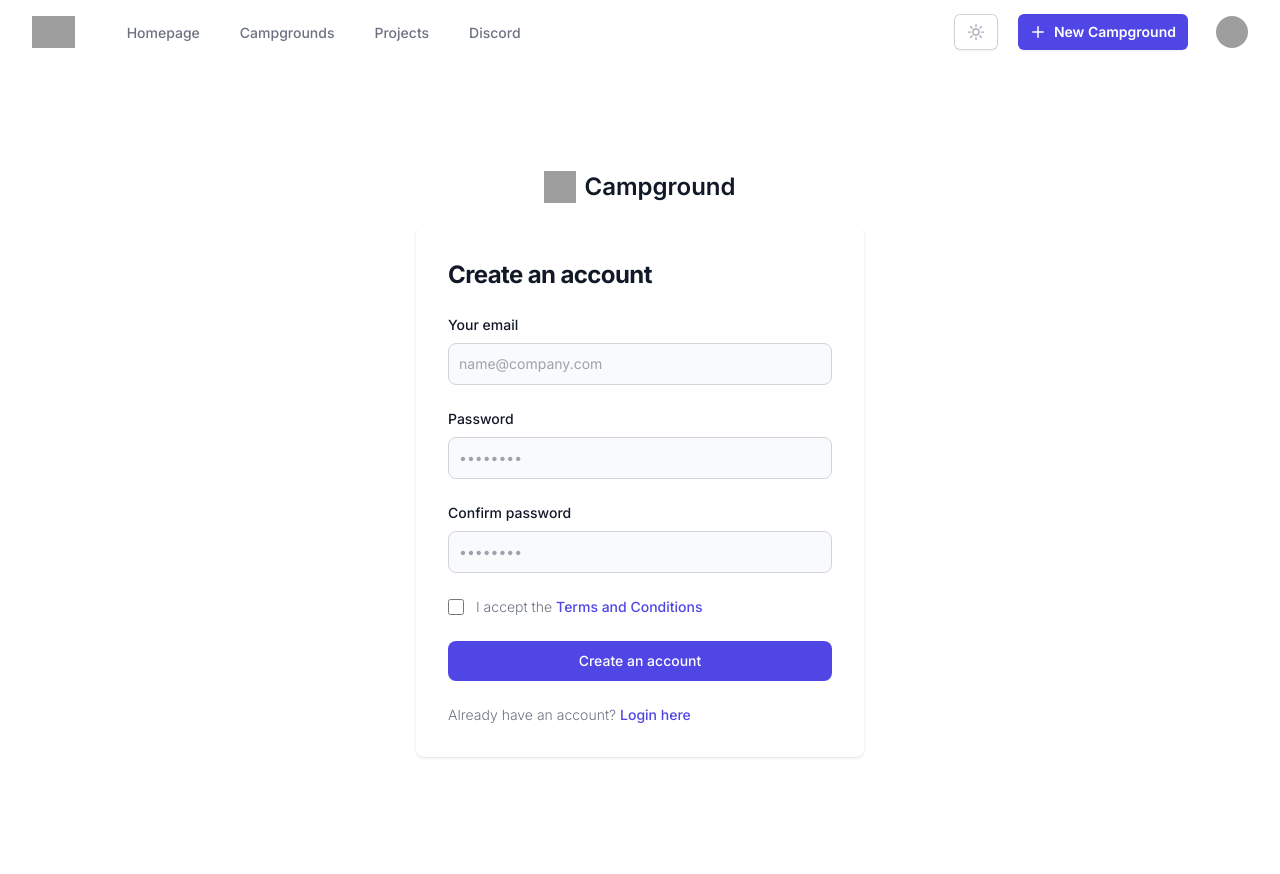
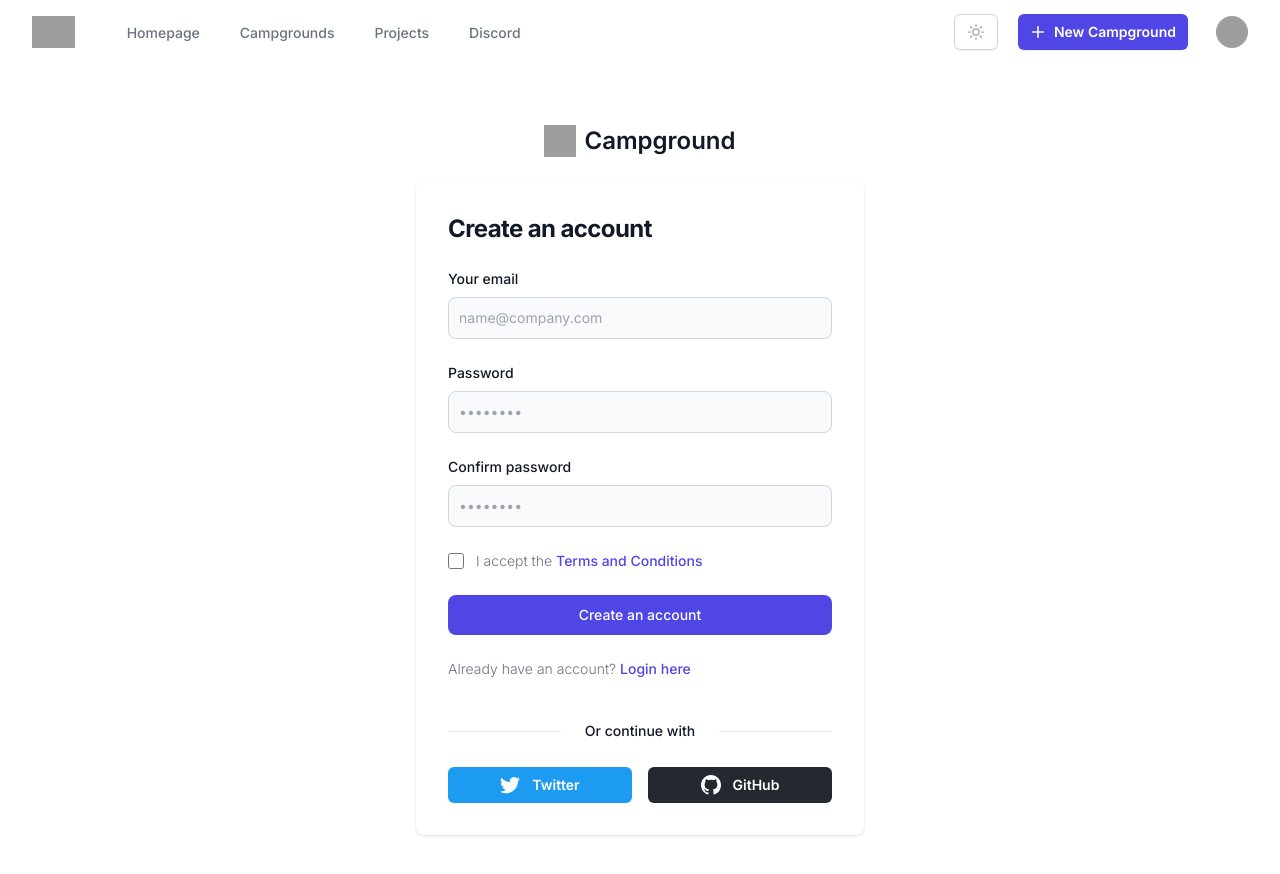
Before and after one commit to Rico-Reschke/nextjs-tailwind-react-typescript, a Next.js app: page /register in a window 1280 px wide. Shown: the top 874 px of the page. Built offline with nearby package versions, Linux system fonts and the light colour scheme; grey boxes are pictures that could not be loaded.

Commit message:
build 0.0.6

```diff
--- a/src/app/login/page.tsx
+++ b/src/app/login/page.tsx
@@ -1,4 +1,3 @@
-/* eslint-disable @next/next/no-img-element */
 "use client";
 
 import React from "react";
@@ -11,7 +10,7 @@
   return (
     <>
       <Navbar />
-      <div className="flex min-h-full flex-1 flex-col justify-center py-12 sm:px-6 lg:px-8">
+      <div className="flex min-h-full flex-1 flex-col justify-center py-12 sm:px-6 lg:px-8 md:h-screen">
         <div className="flex justify-center self-center">
           <a
             href="#"
@@ -45,10 +44,11 @@
                   <input
                     id="email"
                     name="email"
+                    placeholder="name@company.com"
                     type="email"
                     autoComplete="email"
                     required
-                    className="block w-full rounded-md border-0 py-1.5 text-gray-900 shadow-sm ring-1 ring-inset ring-gray-300 placeholder:text-gray-400 focus:ring-2 focus:ring-inset focus:ring-indigo-600 sm:text-sm sm:leading-6"
+                    className="focus:ring-primary-600 focus:border-primary-600 block w-full rounded-lg border border-gray-300 bg-gray-50 p-2.5 text-gray-900 sm:text-sm"
                   />
                 </div>
               </div>
@@ -65,9 +65,10 @@
                     id="password"
                     name="password"
                     type="password"
+                    placeholder="••••••••"
                     autoComplete="current-password"
                     required
-                    className="block w-full rounded-md border-0 py-1.5 text-gray-900 shadow-sm ring-1 ring-inset ring-gray-300 placeholder:text-gray-400 focus:ring-2 focus:ring-inset focus:ring-indigo-600 sm:text-sm sm:leading-6"
+                    className="focus:ring-primary-600 focus:border-primary-600 block w-full rounded-lg border border-gray-300 bg-gray-50 p-2.5 text-gray-900 sm:text-sm"
                   />
                 </div>
               </div>
--- a/src/app/register/page.tsx
+++ b/src/app/register/page.tsx
@@ -6,13 +6,11 @@
 import Navbar from "@/components/Navbar";
 
 const page = () => {
-  const [currentUser, setCurrentUser] = useState(null);
-
   return (
     <>
-    <Navbar />
+      <Navbar />
       <section className="bg-white">
-        <div className="mx-auto flex flex-col items-center justify-center px-6 py-8 md:h-screen lg:py-0">
+        <div className="mx-auto flex flex-col items-center justify-center px-6 py-8 md:h-screen lg:py-0 mt-4">
           <a
             href="#"
             className="mb-6 flex items-center text-2xl font-semibold text-gray-900"
@@ -117,6 +115,61 @@
                     Login here
                   </a>
                 </p>
+                <div>
+                  <div className="relative mt-10">
+                    <div
+                      className="absolute inset-0 flex items-center"
+                      aria-hidden="true"
+                    >
+                      <div className="w-full border-t border-gray-200" />
+                    </div>
+                    <div className="relative flex justify-center text-sm font-medium leading-6">
+                      <span className="bg-white px-6 text-gray-900">
+                        Or continue with
+                      </span>
+                    </div>
+                  </div>
+
+                  <div className="mt-6 grid grid-cols-2 gap-4">
+                    <a
+                      href="#"
+                      className="flex w-full items-center justify-center gap-3 rounded-md bg-[#1D9BF0] px-3 py-1.5 text-white focus-visible:outline focus-visible:outline-2 focus-visible:outline-offset-2 focus-visible:outline-[#1D9BF0]"
+                    >
+                      <svg
+                        className="h-5 w-5"
+                        aria-hidden="true"
+                        fill="currentColor"
+                        viewBox="0 0 20 20"
+                      >
+                        <path d="M6.29 18.251c7.547 0 11.675-6.253 11.675-11.675 0-.178 0-.355-.012-.53A8.348 8.348 0 0020 3.92a8.19 8.19 0 01-2.357.646 4.118 4.118 0 001.804-2.27 8.224 8.224 0 01-2.605.996 4.107 4.107 0 00-6.993 3.743 11.65 11.65 0 01-8.457-4.287 4.106 4.106 0 001.27 5.477A4.073 4.073 0 01.8 7.713v.052a4.105 4.105 0 003.292 4.022 4.095 4.095 0 01-1.853.07 4.108 4.108 0 003.834 2.85A8.233 8.233 0 010 16.407a11.616 11.616 0 006.29 1.84" />
+                      </svg>
+                      <span className="text-sm font-semibold leading-6">
+                        Twitter
+                      </span>
+                    </a>
+
+                    <a
+                      href="#"
+                      className="flex w-full items-center justify-center gap-3 rounded-md bg-[#24292F] px-3 py-1.5 text-white focus-visible:outline focus-visible:outline-2 focus-visible:outline-offset-2 focus-visible:outline-[#24292F]"
+                    >
+                      <svg
+                        className="h-5 w-5"
+                        aria-hidden="true"
+                        fill="currentColor"
+                        viewBox="0 0 20 20"
+                      >
+                        <path
+                          fillRule="evenodd"
+                          d="M10 0C4.477 0 0 4.484 0 10.017c0 4.425 2.865 8.18 6.839 9.504.5.092.682-.217.682-.483 0-.237-.008-.868-.013-1.703-2.782.605-3.369-1.343-3.369-1.343-.454-1.158-1.11-1.466-1.11-1.466-.908-.62.069-.608.069-.608 1.003.07 1.531 1.032 1.531 1.032.892 1.53 2.341 1.088 2.91.832.092-.647.35-1.088.636-1.338-2.22-.253-4.555-1.113-4.555-4.951 0-1.093.39-1.988 1.029-2.688-.103-.253-.446-1.272.098-2.65 0 0 .84-.27 2.75 1.026A9.564 9.564 0 0110 4.844c.85.004 1.705.115 2.504.337 1.909-1.296 2.747-1.027 2.747-1.027.546 1.379.203 2.398.1 2.651.64.7 1.028 1.595 1.028 2.688 0 3.848-2.339 4.695-4.566 4.942.359.31.678.921.678 1.856 0 1.338-.012 2.419-.012 2.747 0 .268.18.58.688.482A10.019 10.019 0 0020 10.017C20 4.484 15.522 0 10 0z"
+                          clipRule="evenodd"
+                        />
+                      </svg>
+                      <span className="text-sm font-semibold leading-6">
+                        GitHub
+                      </span>
+                    </a>
+                  </div>
+                </div>
               </form>
             </div>
           </div>
--- a/src/components/Navbar.tsx
+++ b/src/components/Navbar.tsx
@@ -32,7 +32,7 @@
     router.refresh();
   };
   return (
-    <Disclosure as="nav" className="bg-white shadow">
+    <Disclosure as="nav" className="">
       {({ open }) => (
         <>
           <div className="mx-auto max-w-7xl px-4 sm:px-6 lg:px-8">
```
